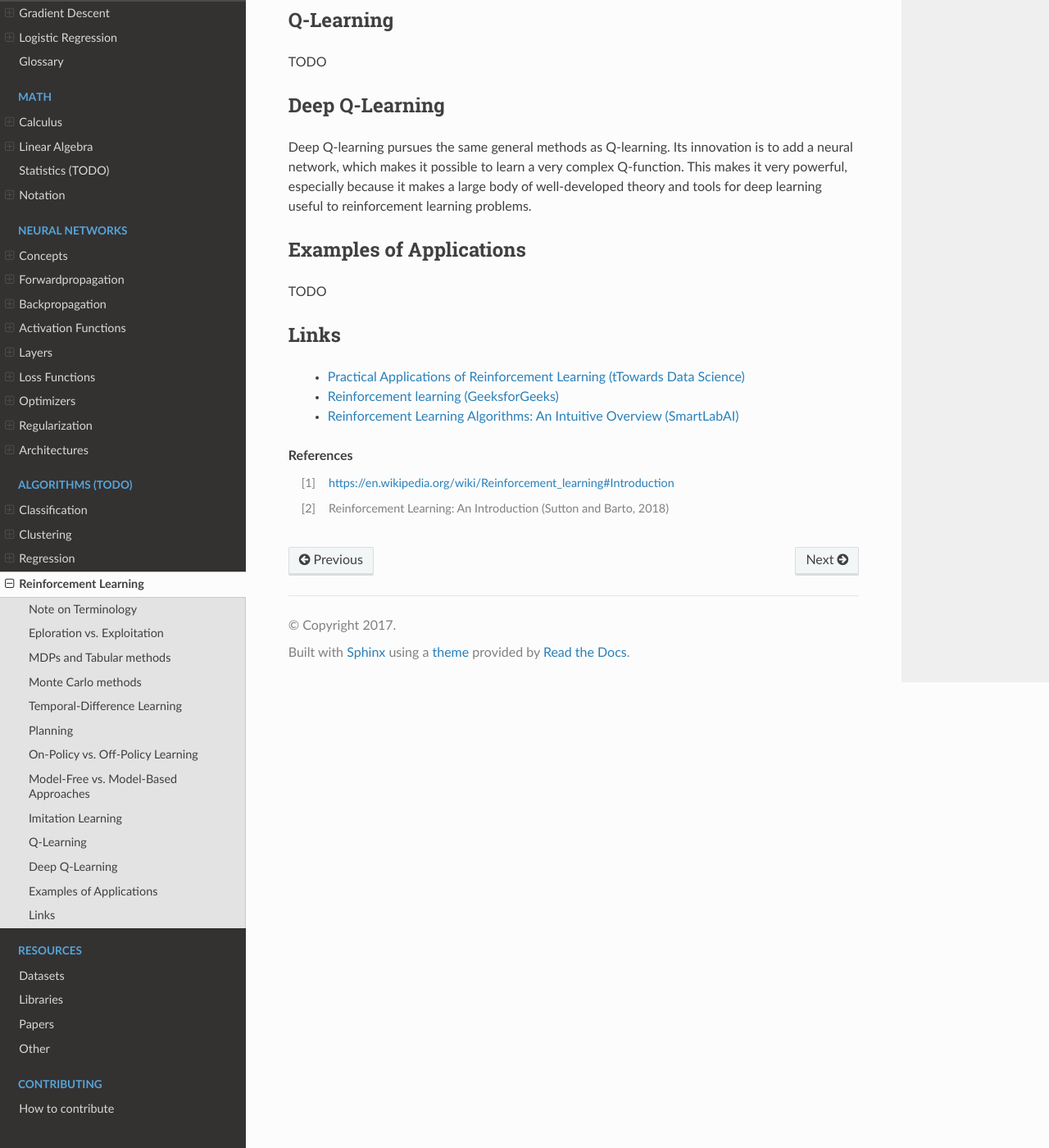
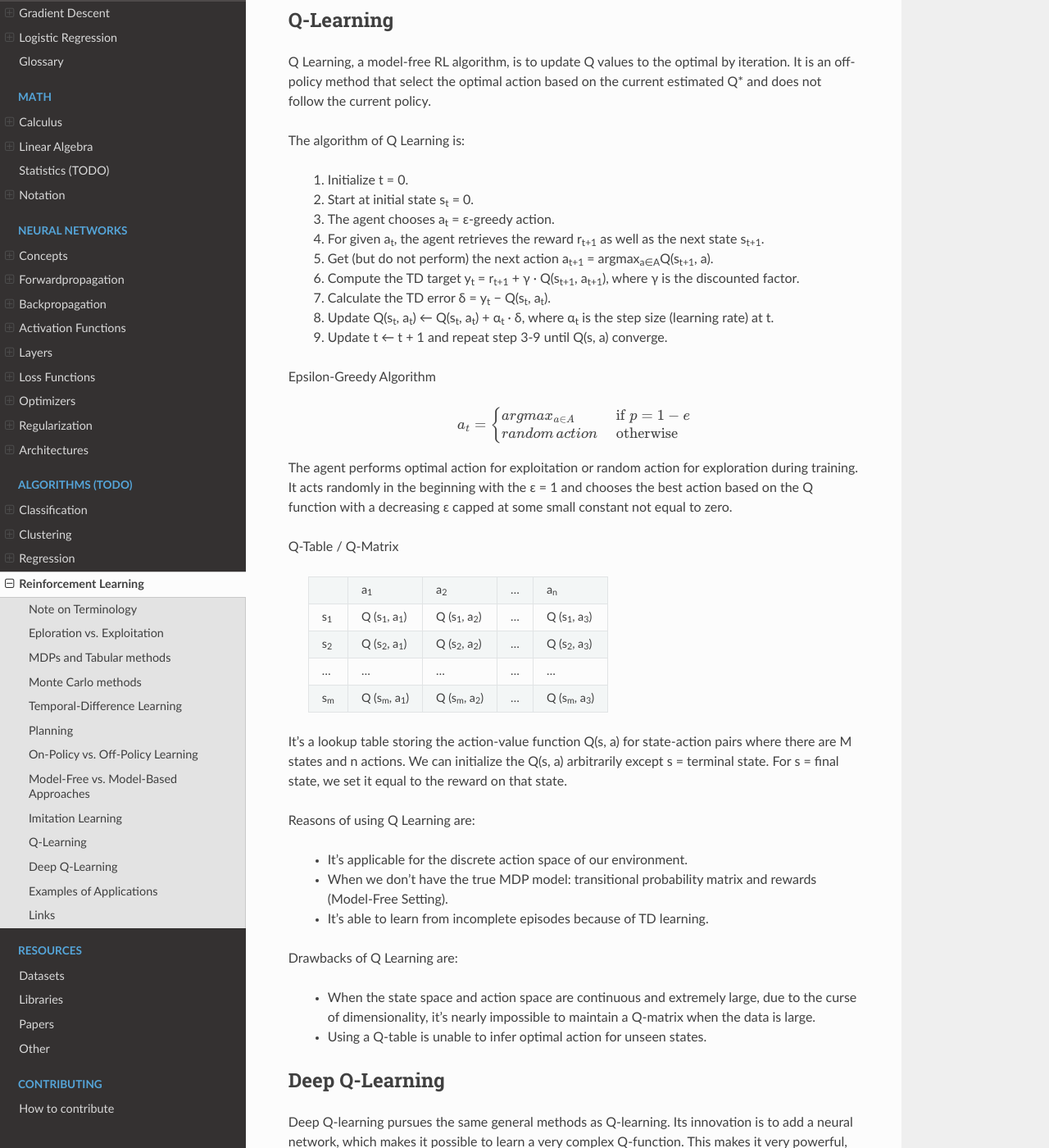
Before and after one commit to bfortuner/ml-glossary, a Sphinx documentation site: the page built from docs/reinforcement_learning.rst, in a window 1280 px wide and 1400 px high, scrolled down 2504 px. Shown: the whole window at 82% size. Built offline with Sphinx 7.4.7 and the Read the Docs theme 2.0.0, drawn with Linux system fonts in a browser that asks for light colours; pages that are not in the unit, such as notebooks, are missing from menus; some of the changed text lies outside the part shown.

Commit message:
Update reinforcement_learning.rst (#140)
Added Q Learning content:
- algorithm of Q Learning
- theory
- Q table and epsilon greedy algo
- links of reference, application and useful link

```diff
--- a/docs/reinforcement_learning.rst
+++ b/docs/reinforcement_learning.rst
@@ -86,7 +86,78 @@ TODO
 Q-Learning
 ----------
 
-TODO
+Q Learning, a model-free RL algorithm, is to update Q values to the optimal by iteration. It is an off-policy method that select the optimal action based on the current estimated Q\* and does not follow the current policy.
+
+The algorithm of Q Learning is:
+
+	#. Initialize t = 0.
+	#. Start at initial state s\ :sub:`t` = 0.
+	#. The agent chooses a\ :sub:`t` = ɛ-greedy
+	   action.
+	#. For given a\ :sub:`t`, the agent retrieves
+	   the reward r\ :sub:`t+1` as well as the next
+	   state s\ :sub:`t+1`.
+	#. Get (but do not perform) the next action
+	   a\ :sub:`t+1` =
+	   argmax\ :sub:`a∈A`\ Q(s\ :sub:`t+1`, a).
+	#. Compute the TD target y\ :sub:`t` =
+	   r\ :sub:`t+1` + γ · Q(s\ :sub:`t+1`,
+	   a\ :sub:`t+1`), where γ is the discounted
+	   factor.
+	#. Calculate the TD error δ = y\ :sub:`t` −
+	   Q(s\ :sub:`t`, a\ :sub:`t`).
+	#. Update Q(s\ :sub:`t`, a\ :sub:`t`) ←
+	   Q(s\ :sub:`t`, a\ :sub:`t`) + α\ :sub:`t` ·
+	   δ, where α\ :sub:`t` is the step size
+	   (learning rate) at t.
+	#. Update t ← t + 1 and repeat step 3-9 until
+	   Q(s, a) converge.
+
+Epsilon-Greedy Algorithm
+
+.. math::
+
+	\begin{equation}
+	a_{t} = \begin{cases}
+	argmax_{a∈A} & \text{if } p = 1 - e \\
+	random\, action\ &\text{otherwise}
+	\end{cases}
+	\end{equation}
+
+The agent performs optimal action for exploitation or random action for exploration during training. It acts randomly in the beginning with the ɛ = 1 and chooses the best action based on the Q function with a decreasing ɛ capped at some small constant not equal to zero.
+
+Q-Table / Q-Matrix
+
+	+-------------+---------------+---------------+-----+---------------+
+	|             | a\ :sub:`1`   | a\ :sub:`2`   | ... | a\ :sub:`n`   |
+	+-------------+---------------+---------------+-----+---------------+
+	| s\ :sub:`1` | Q             | Q             | ... | Q             |
+	|             | (s\ :sub:`1`, | (s\ :sub:`1`, |     | (s\ :sub:`1`, |
+	|             | a\ :sub:`1`)  | a\ :sub:`2`)  |     | a\ :sub:`3`)  |
+	+-------------+---------------+---------------+-----+---------------+
+	| s\ :sub:`2` | Q             | Q             | ... | Q             |
+	|             | (s\ :sub:`2`, | (s\ :sub:`2`, |     | (s\ :sub:`2`, |
+	|             | a\ :sub:`1`)  | a\ :sub:`2`)  |     | a\ :sub:`3`)  |
+	+-------------+---------------+---------------+-----+---------------+
+	| ...         | ...           | ...           | ... | ...           |
+	+-------------+---------------+---------------+-----+---------------+
+	| s\ :sub:`m` | Q             | Q             | ... | Q             |
+	|             | (s\ :sub:`m`, | (s\ :sub:`m`, |     | (s\ :sub:`m`, |
+	|             | a\ :sub:`1`)  | a\ :sub:`2`)  |     | a\ :sub:`3`)  |
+	+-------------+---------------+---------------+-----+---------------+
+
+It's a lookup table storing the action-value function Q(s, a) for state-action pairs where there are M states and n actions. We can initialize the Q(s, a) arbitrarily except s = terminal state. For s = final state, we set it equal to the reward on that state.
+
+Reasons of using Q Learning are:
+
+	-  It’s applicable for the discrete action space of our environment.
+	-  When we don’t have the true MDP model: transitional probability matrix and rewards (Model-Free Setting).
+	-  It's able to learn from incomplete episodes because of TD learning.
+
+Drawbacks of Q Learning are:
+
+	-  When the state space and action space are continuous and extremely large, due to the curse of dimensionality, it’s nearly impossible to maintain a Q-matrix when the data is large.
+	-  Using a Q-table is unable to infer optimal action for unseen states.
 
 Deep Q-Learning
 ---------------
@@ -96,7 +167,13 @@ Deep Q-learning pursues the same general methods as Q-learning. Its innovation i
 Examples of Applications
 ------------------------
 
-TODO
+  * `Getting Started With OpenAI Gym: Creating Custom Gym Environments <https://blog.paperspace.com/creating-custom-environments-openai-gym/>`_
+
+  * `What Is Q-Learning: The Best Guide To Understand Q-Learning (Simplilearn) <https://www.simplilearn.com/tutorials/machine-learning-tutorial/what-is-q-learning>`_
+
+  * `REINFORCEMENT LEARNING (DQN) TUTORIAL (PyTorch) <https://pytorch.org/tutorials/intermediate/reinforcement_q_learning.html>`_
+
+  * `QWOP Game AI (DQN/DDQN) <https://github.com/yatshunlee/qwop_RL>`_
 
 Links
 -----
@@ -107,9 +184,21 @@ Links
 
   * `Reinforcement Learning Algorithms: An Intuitive Overview (SmartLabAI) <https://medium.com/@SmartLabAI/reinforcement-learning-algorithms-an-intuitive-overview-904e2dff5bbc>`_
 
+  * `Q-learning(Wikipedia) <https://en.wikipedia.org/wiki/Q-learning>`_
+
+  * `Epsilon-Greedy Algorithm in Reinforcement Learning (GeeksforGeeks) <https://www.geeksforgeeks.org/epsilon-greedy-algorithm-in-reinforcement-learning/>`_
+
+  * `OpenAI Gym Documentation <https://www.gymlibrary.ml/>`_
+
+  * `Stable-Baselines3 Documentation <https://stable-baselines3.readthedocs.io/en/master/#>`_
+
+  * `David Silver Teaching Material <https://www.davidsilver.uk/teaching/>`_
+
 
 
 .. rubric:: References
 
 .. [1] https://en.wikipedia.org/wiki/Reinforcement_learning#Introduction
 .. [2] Reinforcement Learning: An Introduction (Sutton and Barto, 2018)
+.. [3] Silver, David. "Lecture 5: Model-Free Control." UCL, Computer Sci. Dep. Reinf Learn. Lect. (2015): 101-140.
+.. [4] En.wikipedia.org. 2022. Q-learning - Wikipedia. [online] Available at: <https://en.wikipedia.org/wiki/Q-learning> [Accessed 15 June 2022].
```
